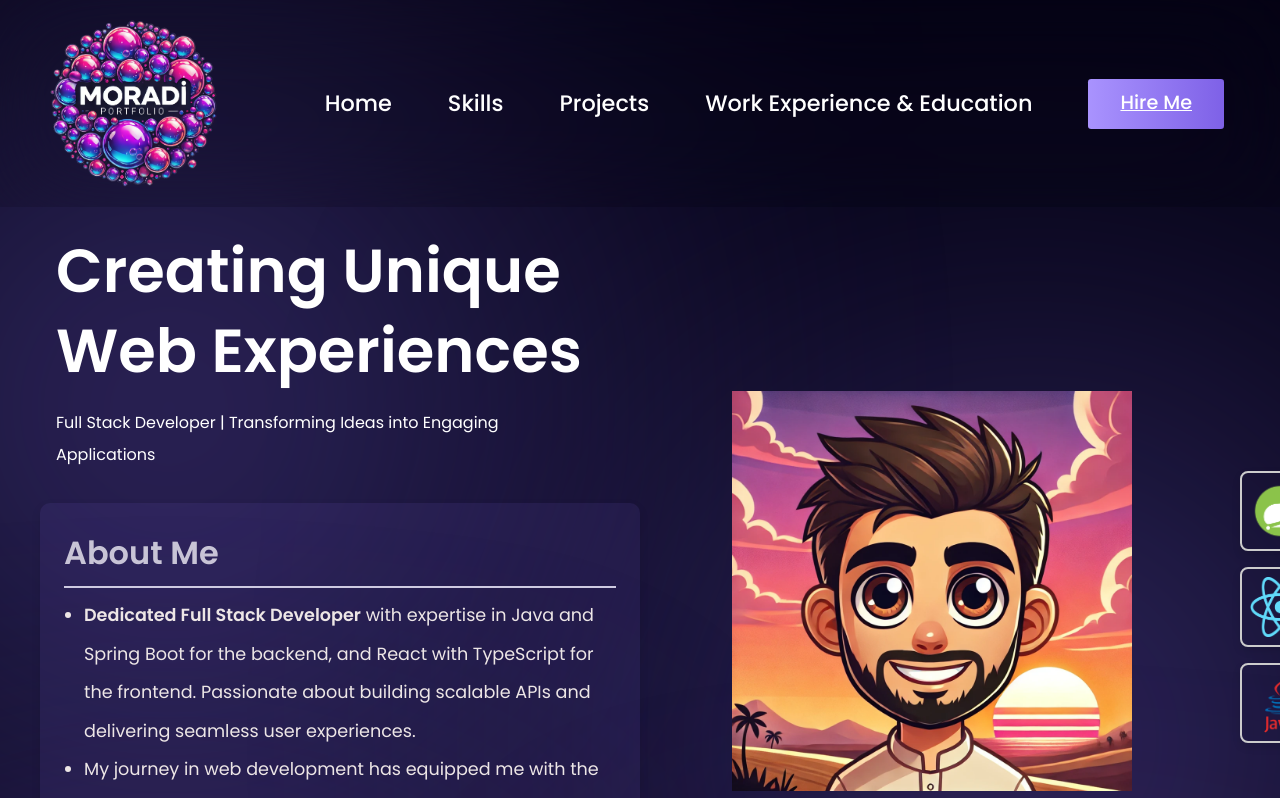
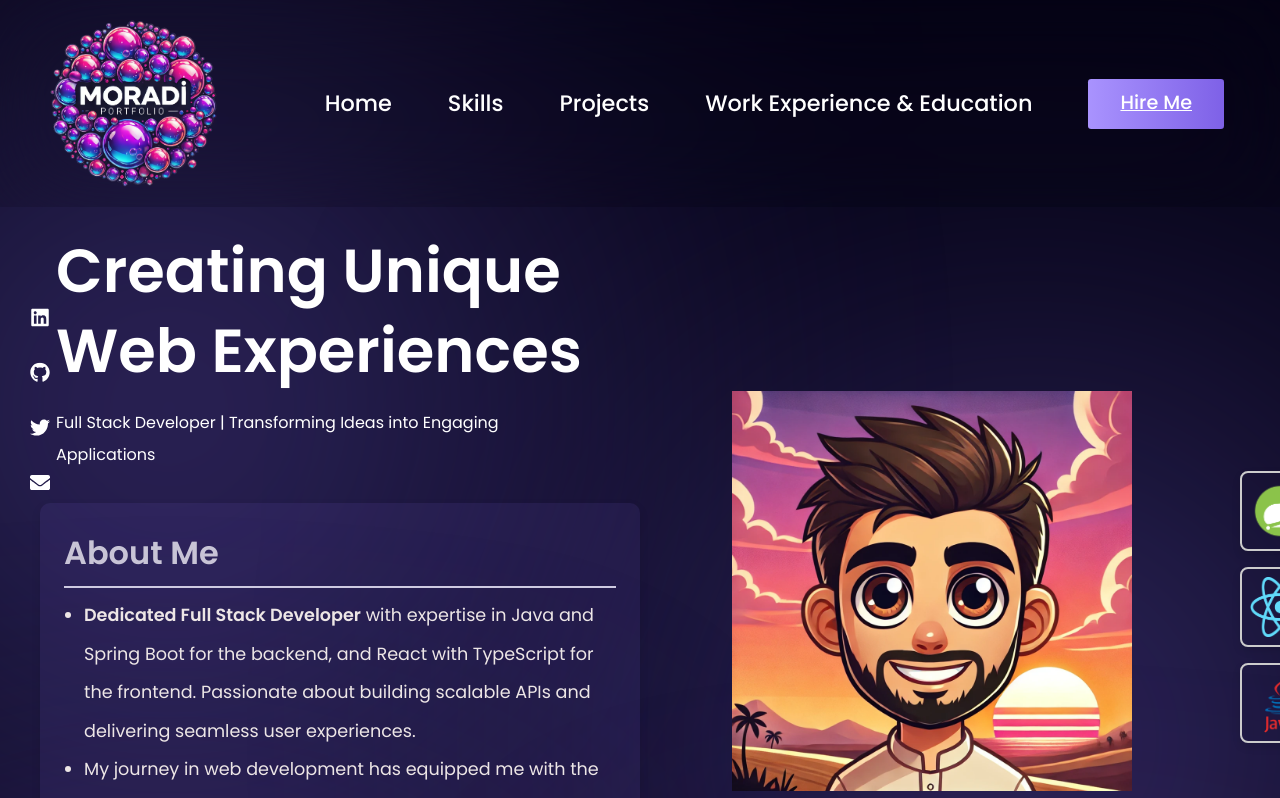
Before and after one commit to moradi12/MyPortfolio, a React (Create React App) app: page / in a window 1280 px wide. Shown: the top 798 px of the page. Built offline with nearby package versions, Linux system fonts and the light colour scheme.

Commit message:
update media

```diff
--- a/package.json
+++ b/package.json
@@ -14,13 +14,17 @@
     "@types/node": "^16.18.101",
     "@types/react": "^18.3.3",
     "@types/react-dom": "^18.3.0",
+    "aos": "^2.3.4",
     "emailjs-com": "^3.2.0",
+    "my-portfolio": "file:",
     "react": "^18.3.1",
     "react-dom": "^18.3.1",
     "react-icons": "^5.3.0",
     "react-native-slick": "^1.6.0",
     "react-scripts": "5.0.1",
+    "react-simple-typewriter": "^5.0.1",
     "react-slick": "^0.30.2",
+    "react-tsparticles": "^2.12.2",
     "slick-carousel": "^1.8.1",
     "sweetalert2": "^11.12.2",
     "typescript": "^4.9.5",
--- a/src/App.jsx
+++ b/src/App.jsx
@@ -1,3 +1,5 @@
+// src/App.jsx
+
 import './App.css';
 import ContactMe from './Components/ContactMe/ConactMe';
 import Footer from './Components/Footer/Footer';
@@ -5,23 +7,23 @@ import Hero from './Components/Hero/Hero';
 import MyProjects from './Components/MyProjects/MyProjects';
 import Navbar from './Components/Navbar/Navbar';
 import Skills from './Components/Skills/Skills';
+import SocialMedia from './Components/SocialMedia/SocialMedia';
 import WorkExperience from './Components/WorkExperience/WorkExperience';
 
-const App = ()=> {
+const App = () => {
   return (
-<>
-<Navbar/>
-<div className='container'>
-<Hero/>
-<Skills/>
-<WorkExperience/>
-<MyProjects/>
-
-<ContactMe/>
-</div>
-<Footer/>
-</>
-
+    <>
+      <Navbar />
+      <SocialMedia /> {/* Social Media Icons placed here */}
+      <div className='container'>
+        <Hero />
+        <Skills />
+        <WorkExperience />
+        <MyProjects />
+        <ContactMe />
+      </div>
+      <Footer />
+    </>
   );
 }
 
--- /dev/null
+++ b/src/Components/SocialMedia/SocialMedia.css
@@ -0,0 +1,33 @@
+.social-media {
+    position: fixed;
+    top: 50%;
+    left: 20px;
+    transform: translateY(-50%);
+    display: flex;
+    flex-direction: column;
+    gap: 15px;
+    z-index: 1000;
+}
+
+.social-media a {
+    display: flex;
+    align-items: center;
+    justify-content: center;
+    width: 40px;
+    height: 40px;
+    background-color: var(--button-bg);
+    color: var(--button-text);
+    border-radius: 50%;
+    text-decoration: none;
+    transition: transform 0.3s ease, background-color 0.3s ease;
+}
+
+.social-media a:hover {
+    background-color: var(--secondary-color);
+    transform: translateY(-5px) scale(1.1);
+}
+
+.social-media a svg {
+    width: 20px;
+    height: 20px;
+}
--- /dev/null
+++ b/src/Components/SocialMedia/SocialMedia.jsx
@@ -0,0 +1,43 @@
+// src/Components/SocialMedia/SocialMedia.jsx
+
+import { FaEnvelope, FaGithub, FaLinkedin, FaTwitter } from "react-icons/fa";
+import "./SocialMedia.css";
+
+const SocialMedia = () => {
+  return (
+    <div className="social-media">
+      <a
+        href="https://linkedin.com/in/tamir-moradi-1a62b0260"
+        target="_blank"
+        rel="noopener noreferrer"
+        aria-label="LinkedIn"
+      >
+        <FaLinkedin />
+      </a>
+      <a
+        href="https://github.com/moradi12"
+        target="_blank"
+        rel="noopener noreferrer"
+        aria-label="GitHub"
+      >
+        <FaGithub />
+      </a>
+      <a
+        href="https://twitter.com"
+        target="_blank"
+        rel="noopener noreferrer"
+        aria-label="Twitter"
+      >
+        <FaTwitter />
+      </a>
+      <a
+        href="mailto:Tamirmoradi@gmail.com"
+        aria-label="Email"
+      >
+        <FaEnvelope />
+      </a>
+    </div>
+  );
+};
+
+export default SocialMedia;
```
Also changed, not shown: src/App.css (indentation only), 2 other files (tests, documents, lock files or other folders).
